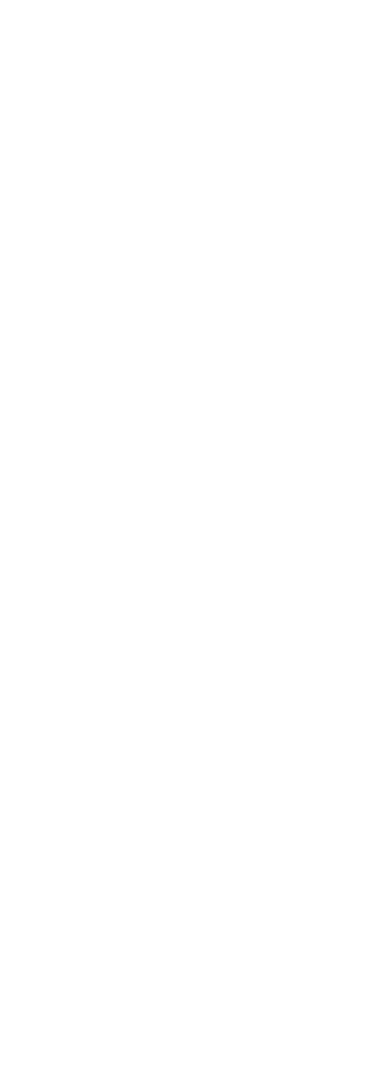
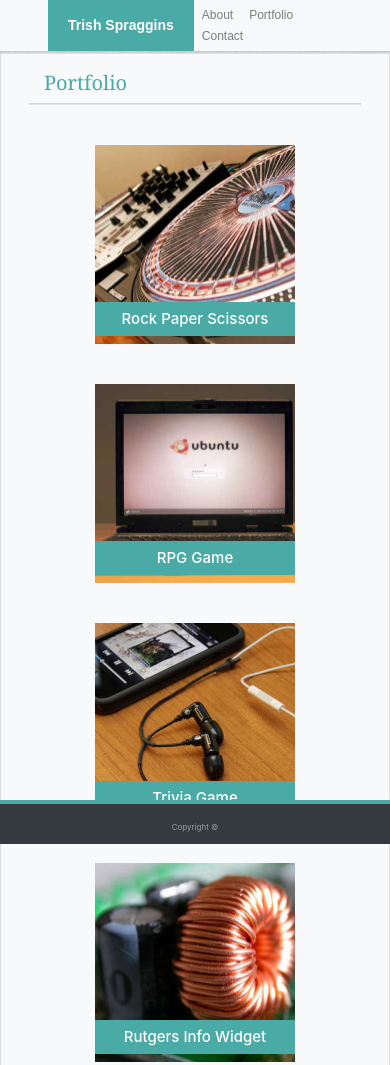
Before and after one commit to PSpraggins/patricia-spraggins-prework, a plain HTML site: page Module-1_Assessment/portfolio.html in a window 390 px wide. Shown: the top 1065 px of the page. Before the commit the page ends 844 px from the top, so only its background shows below. Drawn offline with nearby package versions, Linux system fonts and the light colour scheme.

Commit message:
Adding working contact page. Completed Module 1 Assessment

```diff
--- a/Module-1_Assessment/assets/css/style.css
+++ b/Module-1_Assessment/assets/css/style.css
@@ -46,7 +46,7 @@ h1{
     width: 100%;
     margin-bottom: 20px;
 }
-#about-container{
+#main-container{
     background: #ffffff;
     border: .5px solid #dddddd;
     padding: 30px;
@@ -58,6 +58,7 @@ p{
     color: #777777;
     font-family: 'Arial', 'Helvetica Neue', Helvetica, sans-serif;
     line-height: 220%;
+    margin-top: 10px;
 }
 footer{
     background: #666666;
@@ -71,6 +72,9 @@ footer{
 small{
     font-size: 8px;
 }
+#profile-pic{
+    margin-top: 10px;
+}
 
 /* contact page */
 
@@ -79,6 +83,7 @@ small{
 }
 .input-text{
     margin-bottom: 0;
+    color: #777777;
 }
 .p-row{
     margin-top: 0;
@@ -87,13 +92,6 @@ small{
 .input-div{
     padding: 0px;
     margin-top: 5px;
-}
-#contact-container{
-    background: #ffffff;
-    border: .5px solid #dddddd;
-    padding: 20px 30px;
-    width: 960px;
-    height: auto;
 }
 #navbar-contact-container{
     width: 960px;
@@ -108,10 +106,6 @@ small{
 .submit-col, .header-col{
     padding-left: 0;
 }
-
-#contact-h1{
-    font-size: 24px;
-}
 #header-contact-hr{
     margin: 0;
     height: 1px;
@@ -123,26 +117,63 @@ small{
 .input-text{
     font-family: 'Arial', 'Helvetica Neue', Helvetica, sans-serif;
     font-size: 14px;
+    color: #777777;
 }
 .form-control{
     font-size: 12px;
+    font-family: 'Arial', 'Helvetica Neue', Helvetica, sans-serif;
+    color: #777777;
 }
+
+/* Portfolio page */
+#portfolio-container{
+    background: #ffffff;
+    border: .5px solid #dddddd;
+    padding: 30px;
+    width: 960px;
+    height: auto;
+    margin-bottom: 80px;
+}
+
+.portfolio-img{
+    margin-bottom: 20px;
+    margin-top: 20px;
+
+}
+.port-col{
+    padding: 0;
+    margin-right: 40px
+}
+.card{
+    margin: 1rem auto;
+    position: relative;
+
+}
+.card-body{
+    z-index: 2;
+    position: absolute;
+    right: 0;
+    bottom: 20px;
+    left: 0;
+    background-color: #4aaaa5;
+}
+
 
 /* media queries */
 @media only screen and (max-width: 992px){
-    h1, #contact-h1{
+    h1{
         font-size: 30px;
     }
-    #about-container, #contact-container{
+    #main-container, #portfolio-container{
         padding: 17px 28px;
         margin-bottom: 100px;
     }
 }
 @media only screen and (max-width: 768px){
-    h1, #contact-h1{
+    h1{
         font-size: 26px;
     }
-    #about-container, #contact-container{
+    #main-container{
         padding: 20px 25px;
         margin-bottom: 100px;
         height: auto;
@@ -156,11 +187,14 @@ small{
     main{
         height: 100%;
     }
+    .card-body{
+        font-size: 15px;
+    }
 
 
 }
-@media (max-width: 575.98px) {
-    #about-container, #contact-container{
+@media only screen and (max-width: 575.98px) {
+    #main-container{
         margin: 0;
         width: 100vw;
         height: 100%;
@@ -168,7 +202,7 @@ small{
     main{
         padding-top: 0;
     }
-    h1, contact-h1{
+    h1{
         font-size: 20px;
     }
     .navbar-brand{
@@ -188,4 +222,23 @@ small{
     .form-control{
         font-size: 10px;
     }
+    .portfolio-img{
+        width: 60%;
+
+    }
+    .port-col{
+        margin: 0;
+    }
+    #portfolio-container{
+        margin: 0;
+        width: 100vw;
+        height: auto;
+        padding-bottom: 60px;
+    }
+    .card-body{
+        width: 60%;
+        margin-left: auto;
+        margin-right: auto;
+    }
+
 }
--- a/Module-1_Assessment/portfolio.html
+++ b/Module-1_Assessment/portfolio.html
@@ -0,0 +1,79 @@
+<!DOCTYPE html>
+<html lang="en">
+<head>
+    <meta charset="UTF-8">
+    <meta name="viewport" content="width=device-width, initial-scale=1.0">
+    <link rel="stylesheet" href="https://stackpath.bootstrapcdn.com/bootstrap/4.4.1/css/bootstrap.min.css" integrity="sha384-Vkoo8x4CGsO3+Hhxv8T/Q5PaXtkKtu6ug5TOeNV6gBiFeWPGFN9MuhOf23Q9Ifjh" crossorigin="anonymous">
+    <link rel="stylesheet" href="assets/css/style.css">
+    <title>Document</title>
+</head>
+<body>
+    <nav class="navbar navbar-expand navbar-light bg-light px-5">
+        <div id="navbar-container" class="container-fluid">
+            <div class="navbar-header">
+                <a class="navbar-brand text-white text-center" href="#">Trish Spraggins</a>
+            </div>
+            <ul class="nav navbar-nav navbar-right">
+                <li class="nav-item">
+                    <a class="nav-link" href="index.html">About<span class="sr-only">(current)</span></a>
+                </li>
+                <li class="nav-item">
+                    <a class="nav-link" href="portfolio.html">Portfolio</a>
+                </li>
+                <li class="nav-item">
+                    <a class="nav-link" href="contact.html">Contact</a>
+                </li>
+            </ul>
+        </div>
+    </nav>
+    <hr id="nav-hr">
+    <main>
+        <div id="portfolio-container" class="container bg-light">
+            <div  id="header" class="row">
+                <div class="col-sm-12">
+                    <h1>Portfolio</h1>
+                </div>
+            </div>
+            <hr id="header-hr">
+
+            <!-- Portfolio Image Grid -->
+            <!-- Tried Using card-deck to layout grid which looked nice, but I couldn't get it to match the template image provided.  -->
+            <div class="row">
+                <div class="col-sm-4 port-col text-center">
+                    <img class="img-fluid portfolio-img" src="assets\images\technics-q-c-400-400-2.jpg" alt="Portfolio picture 1">
+                    <h5 class="card-body text-center text-white rgba-black-light p-2">Rock Paper Scissors</h5>
+                </div>
+                <div class="col-sm-4 port-col text-center">
+                    <img class="img-fluid portfolio-img" src="assets\images\technics-q-c-400-400-3.jpg" alt="Portfolio picture 2">
+                    <h5 class="card-body text-center text-white rgba-black-light p-2">RPG Game</h5>
+                </div>
+            </div>
+            <div class="row">
+                <div class="col-sm-4 port-col text-center">
+                    <img class="img-fluid portfolio-img" src="assets\images\technics-q-c-400-400-7.jpg" alt="Portfolio picture 3">
+                    <h5 class="card-body text-center text-white rgba-black-light p-2">Trivia Game</h5>
+                </div>
+                <div class="col-sm-4 port-col text-center">
+                    <img class="img-fluid portfolio-img" src="assets\images\technics-q-c-400-400-8.jpg" alt="Portfolio picture 4">
+                    <h5 class="card-body text-center text-white rgba-black-light p-2">Rutgers Info Widget</h5>
+                </div>
+            </div>
+            <div class="row">
+                <div class="col-sm-4 port-col text-center">
+                    <img class="img-fluid portfolio-img" src="assets\images\technics-q-c-400-400-9.jpg" alt="Portfolio picture 5">
+                    <h5 class="card-body text-center text-white rgba-black-light p-2">Rock Paper Scissors</h5>
+                </div>
+            </div>
+        </div>
+    </main>
+    <footer id="sticky-footer" class="fixed-bottom py-2 bg-dark text-white-50">
+        <div class="container text-center">
+          <small>Copyright &copy;</small>
+        </div>
+    </footer>
+
+    <script src="https://code.jquery.com/jquery-3.4.1.slim.min.js" integrity="sha384-J6qa4849blE2+poT4WnyKhv5vZF5SrPo0iEjwBvKU7imGFAV0wwj1yYfoRSJoZ+n" crossorigin="anonymous"></script>
+<script src="https://cdn.jsdelivr.net/npm/popper.js@1.16.0/dist/umd/popper.min.js" integrity="sha384-Q6E9RHvbIyZFJoft+2mJbHaEWldlvI9IOYy5n3zV9zzTtmI3UksdQRVvoxMfooAo" crossorigin="anonymous"></script>
+<script src="https://stackpath.bootstrapcdn.com/bootstrap/4.4.1/js/bootstrap.min.js" integrity="sha384-wfSDF2E50Y2D1uUdj0O3uMBJnjuUD4Ih7YwaYd1iqfktj0Uod8GCExl3Og8ifwB6" crossorigin="anonymous"></script>
+</body>
+</html>
```
Also changed, not shown: Module-1_Assessment/contact.html (+4 -4 lines), Module-1_Assessment/index.html (+9 -7 lines).
